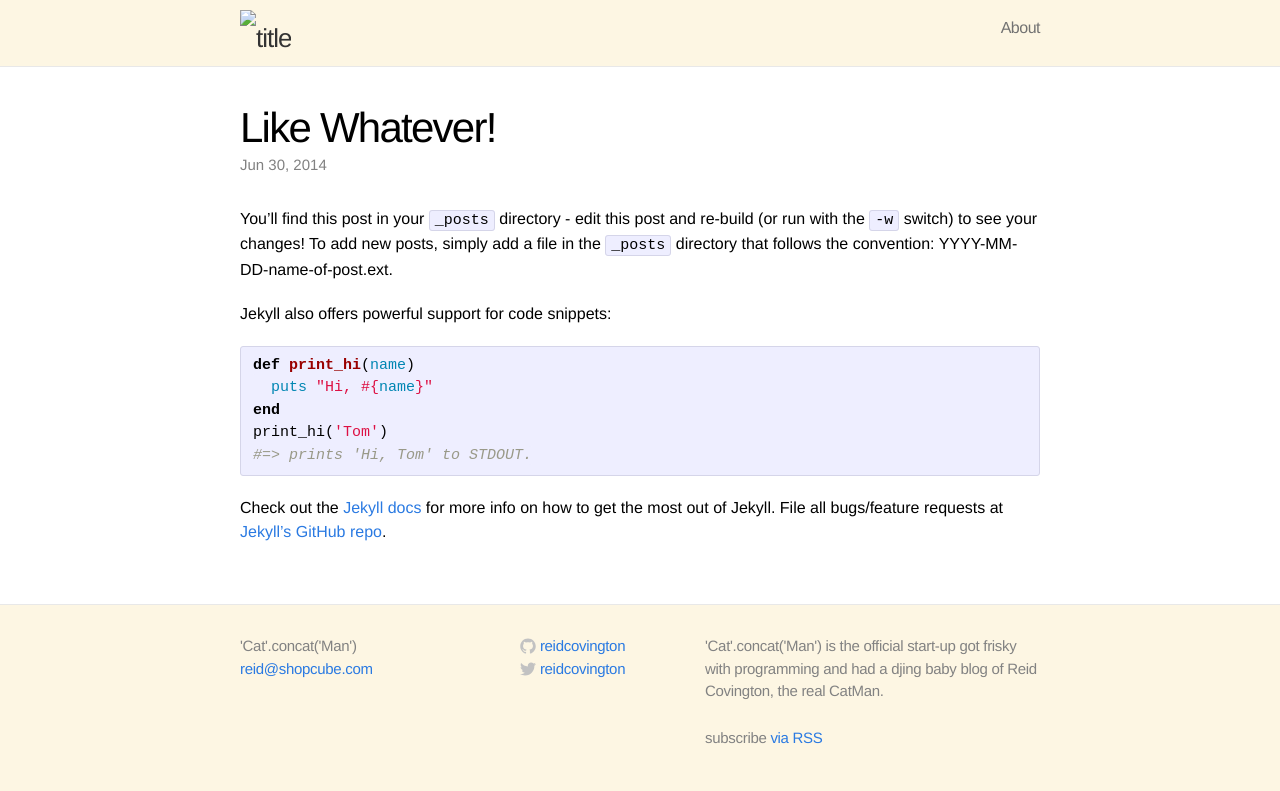
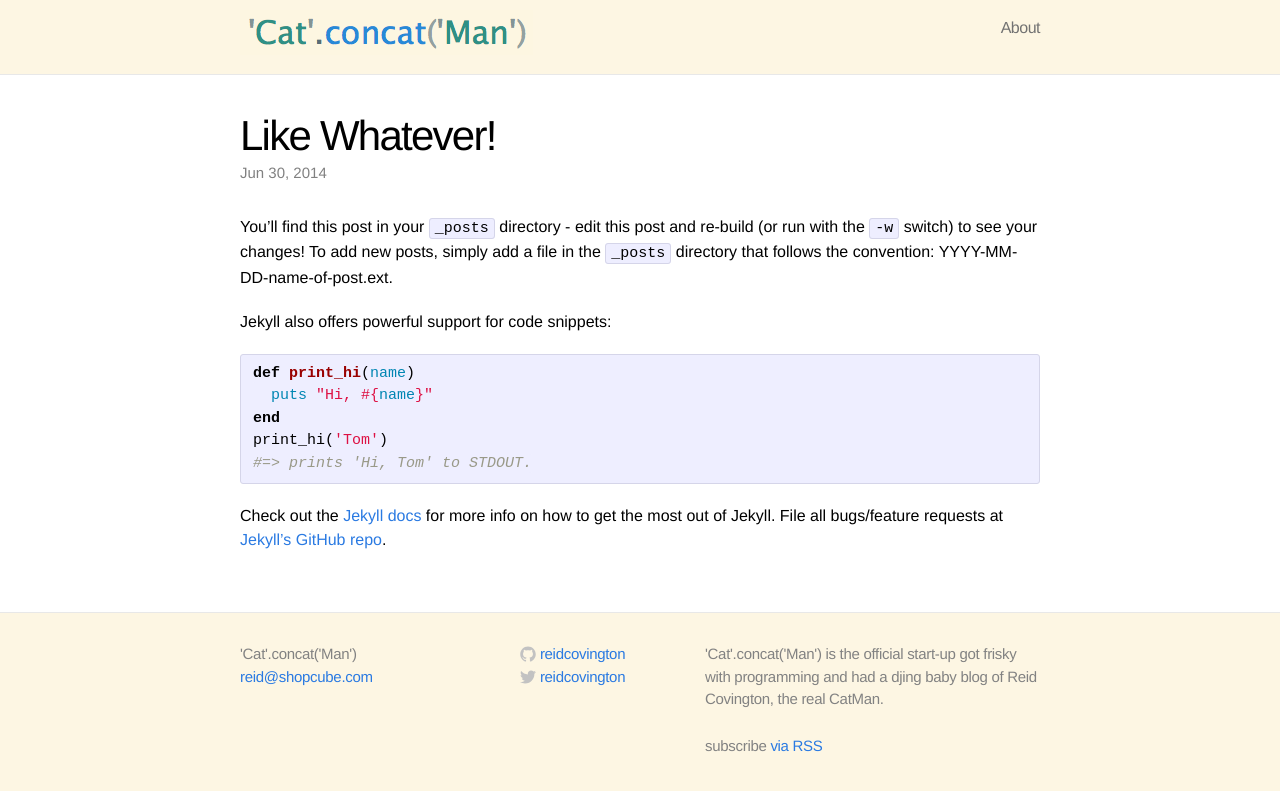
Before and after one commit to reidcovington/reidcovington.github.io, a Jekyll site: the page built from _posts/2014-06-30-welcome-to-jekyll.markdown, in a window 1280 px wide. Shown: the top 791 px of the page. Built offline with Jekyll 4.4.1, drawn with Linux system fonts in a browser that asks for light colours.

Commit message:
Fix title image asset path

```diff
--- a/_includes/header.html
+++ b/_includes/header.html
@@ -2,7 +2,7 @@
 
   <div class="wrap">
 
-    <a class="site-title" href="{{ site.baseurl }}/"><img src="../assets/title.png" alt="title"></a>
+    <a class="site-title" href="{{ site.baseurl }}/"><img src="/assets/title.png" alt="title"></a>
 
     <nav class="site-nav">
       <a href="#" class="menu-icon">
```
Also changed, not shown: 5 other files.
